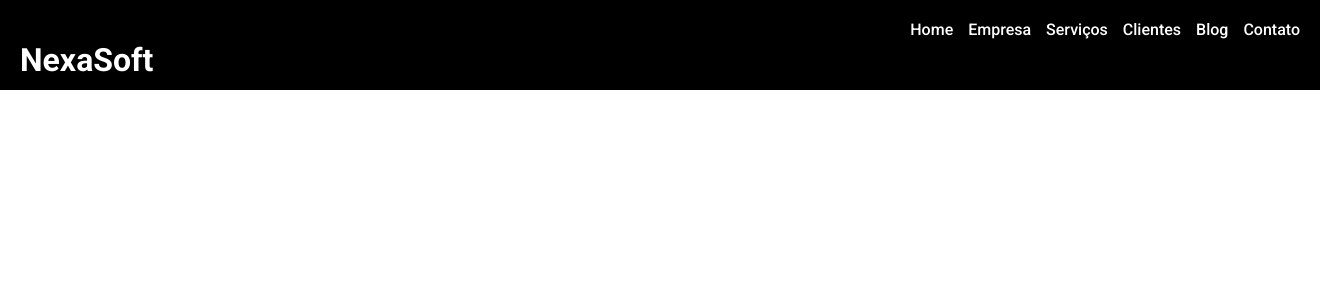
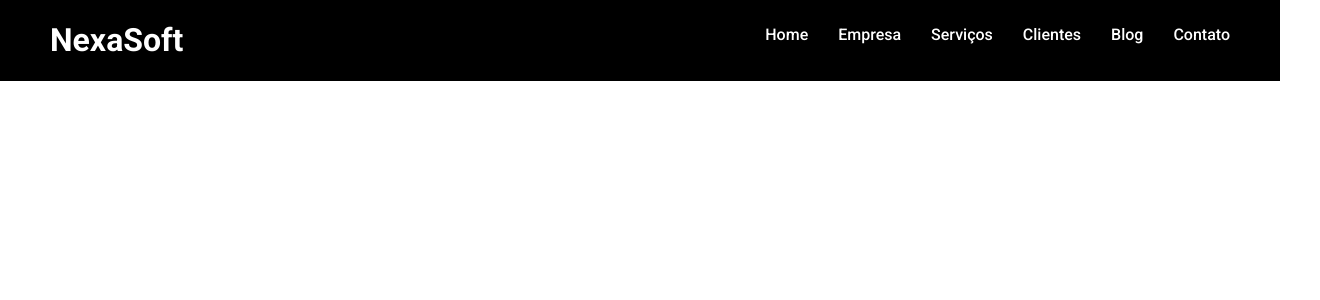
Before and after one commit to anabellypassos/NexaSoft, an Angular app: page /Home in a window 1280 px wide. Shown: the top 300 px of the page, 1320 px wide, since content can reach past the window. Built offline with nearby package versions, Linux system fonts and the light colour scheme.

Commit message:
style:box-sizing

```diff
--- a/src/app/header/header.component.scss
+++ b/src/app/header/header.component.scss
@@ -1,14 +1,18 @@
 
 @import 'Styles/styleVariable.scss';
 
-
+body {
+  margin: 0;
+}
 .header-container{
   background-color: $primary-color;
-  padding: 20px;
+  padding-left: 50px;
+  padding-right: 50px;
   width: 100%;
-  height: 50px;
   display: flex;
   justify-content: space-between;
+  box-sizing: border-box;
+
 }
 
 .logo h1{
@@ -18,10 +22,12 @@
 }
 .nav-links{
   display: flex;
-  gap: 15px;
+  gap: 30px;
 
 }
 .nav-links a{
+  margin-top: 25px;
+  display: flex;
   cursor: pointer;
   color: $secondary-color;
   text-decoration: none;
```
